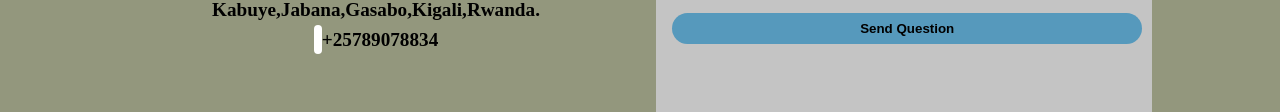
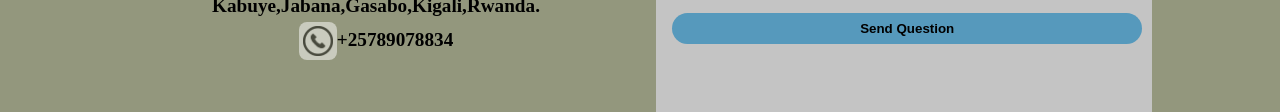
Before and after one commit to dushimeemma/kigc-blog-atlp, a plain HTML site: page UI/contact.html in a window 1280 px wide. Shown: the part 382-494 px from the top of the page. Drawn offline with Linux system fonts and the light colour scheme.

Commit message:
fix(facebookIcon): fix facebook icon
-fix facebook icon
-fix contact icon

[Finishes #47]

```diff
--- a/UI/contact.html
+++ b/UI/contact.html
@@ -47,7 +47,10 @@
             Kabuye,Jabana,Gasabo,Kigali,Rwanda.
 
             <br />
-            <i class="fas fa-phone-volume i-class"></i>+25789078834
+            <span class="flex-center">
+              <img src="./images/call.png" alt="contact" class="icon i-class" />
+              <span> +25789078834 </span></span
+            >
           </p>
         </section>
         <aside class="contact-aside">
--- a/UI/css/style.css
+++ b/UI/css/style.css
@@ -278,6 +278,11 @@ main .auth-form {
   justify-content: start;
   align-items: center;
 }
+.flex-center {
+  display: flex;
+  justify-content: center;
+  align-items: center;
+}
 /*footer*/
 footer {
   background: var(--back-color);
```
Also changed, not shown: UI/about.html (+1 -1 lines), UI/images/call.png (added), UI/images/face.png (added).
